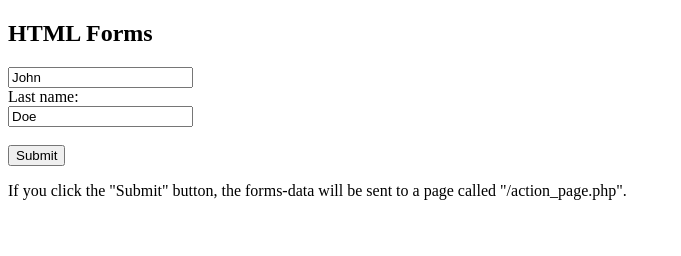
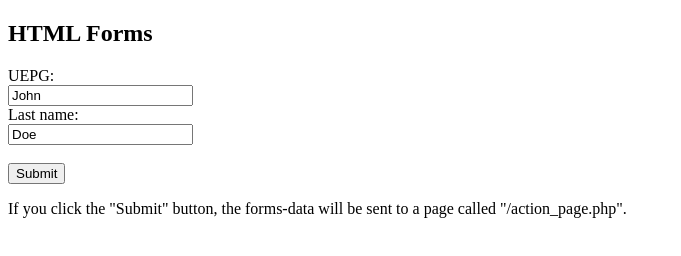
Before and after one commit to CruzKayRayane/CruzKayRayane.github.io, a plain HTML site: page vs-code.html in a window 1280 px wide. Shown: the whole page, without its empty margins (0-681 px from the left). Drawn offline with Linux system fonts and the light colour scheme.

Commit message:
Update vs-code.html

```diff
--- a/vs-code.html
+++ b/vs-code.html
@@ -5,7 +5,7 @@
 <h2>HTML Forms</h2>
 
 <form action="/action_page.php">
-    <label for=">First name:</label><br>
+    <label for=">fname">UEPG:</label><br>
     <input type="text" id="fname" name="fname" value="John"><br>
     <label for="lname">Last name:</label><br>
     <input type="text" id="lname" value="Doe"><br><br>
```
